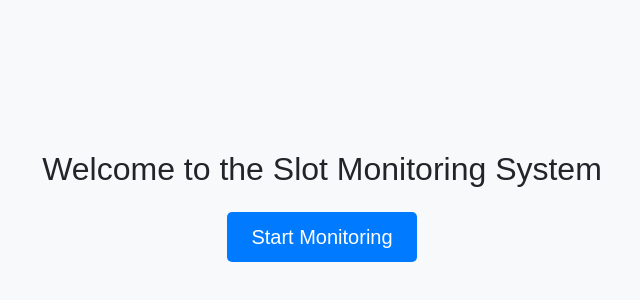
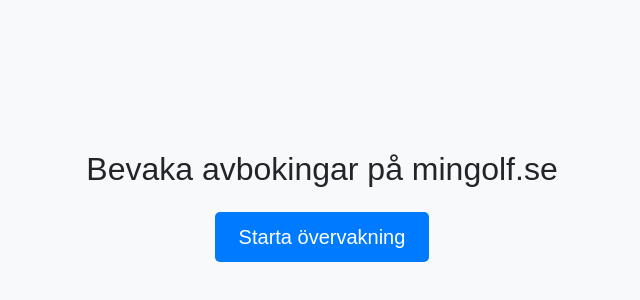
Before and after one commit to MajornaTradern/avbokningmingolf, a plain HTML site: page index.html in a window 1280 px wide. Shown: the part 214-514 px from the top of the page, without its empty margins (318-958 px from the left). Drawn offline with nearby package versions, Linux system fonts and the light colour scheme.

Commit message:
Update index.html

```diff
--- a/index.html
+++ b/index.html
@@ -3,7 +3,7 @@
 <head>
     <meta charset="UTF-8">
     <meta name="viewport" content="width=device-width, initial-scale=1.0">
-    <title>Slot Monitoring System</title>
+    <title>Bevaka avbokingar på mingolf.se</title>
     <!-- Bootstrap CSS -->
     <link rel="stylesheet" href="https://stackpath.bootstrapcdn.com/bootstrap/4.5.2/css/bootstrap.min.css">
     <style>
@@ -34,8 +34,8 @@
 <body>
 
 <div class="container text-center">
-    <h2 class="mb-4">Welcome to the Slot Monitoring System</h2>
-    <button id="startMonitoringBtn" class="btn btn-custom">Start Monitoring</button>
+    <h2 class="mb-4">Bevaka avbokingar på mingolf.se</h2>
+    <button id="startMonitoringBtn" class="btn btn-custom">Starta övervakning</button>
 </div>
 
 <!-- Bootstrap and jQuery libraries -->
```
